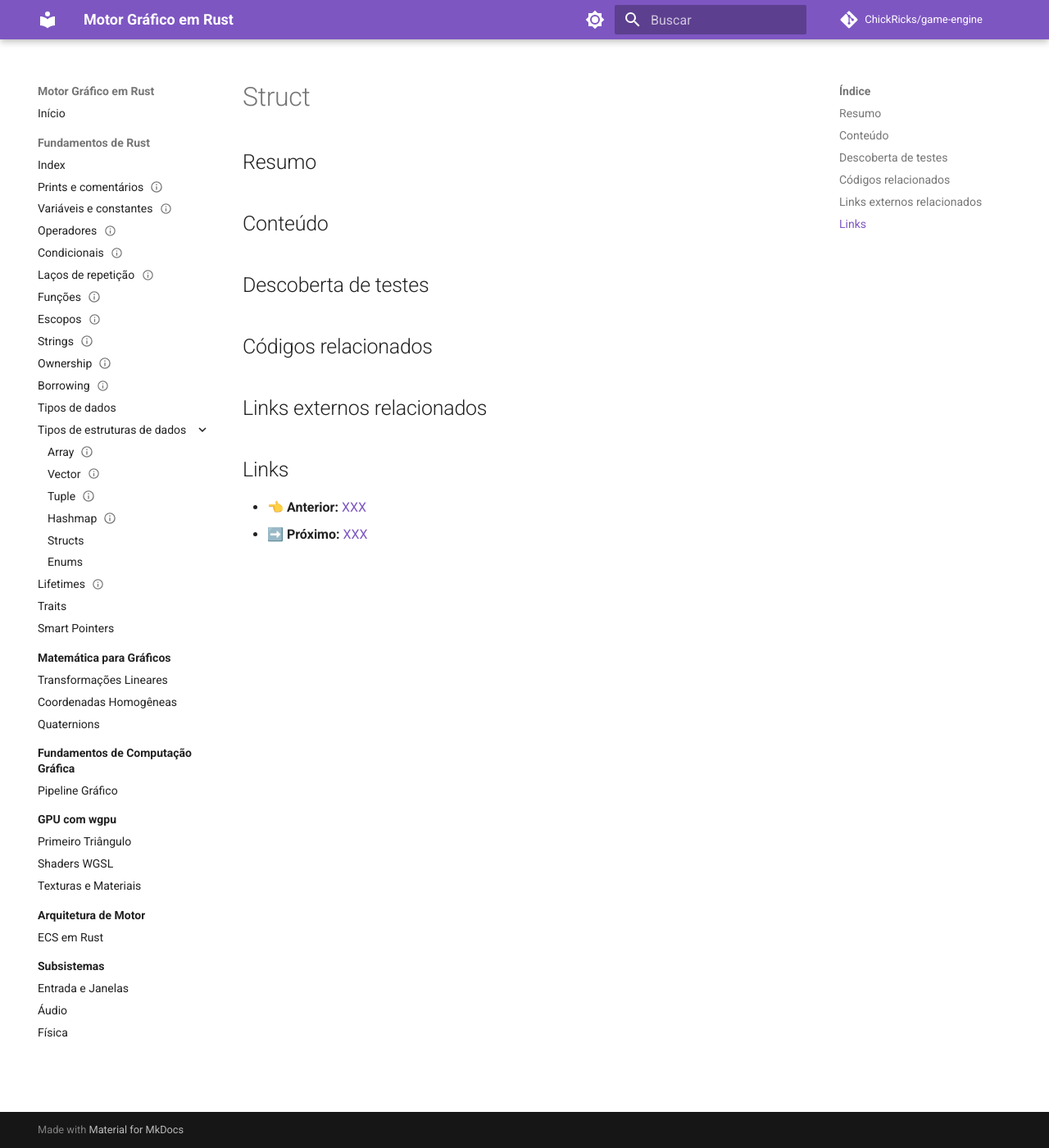
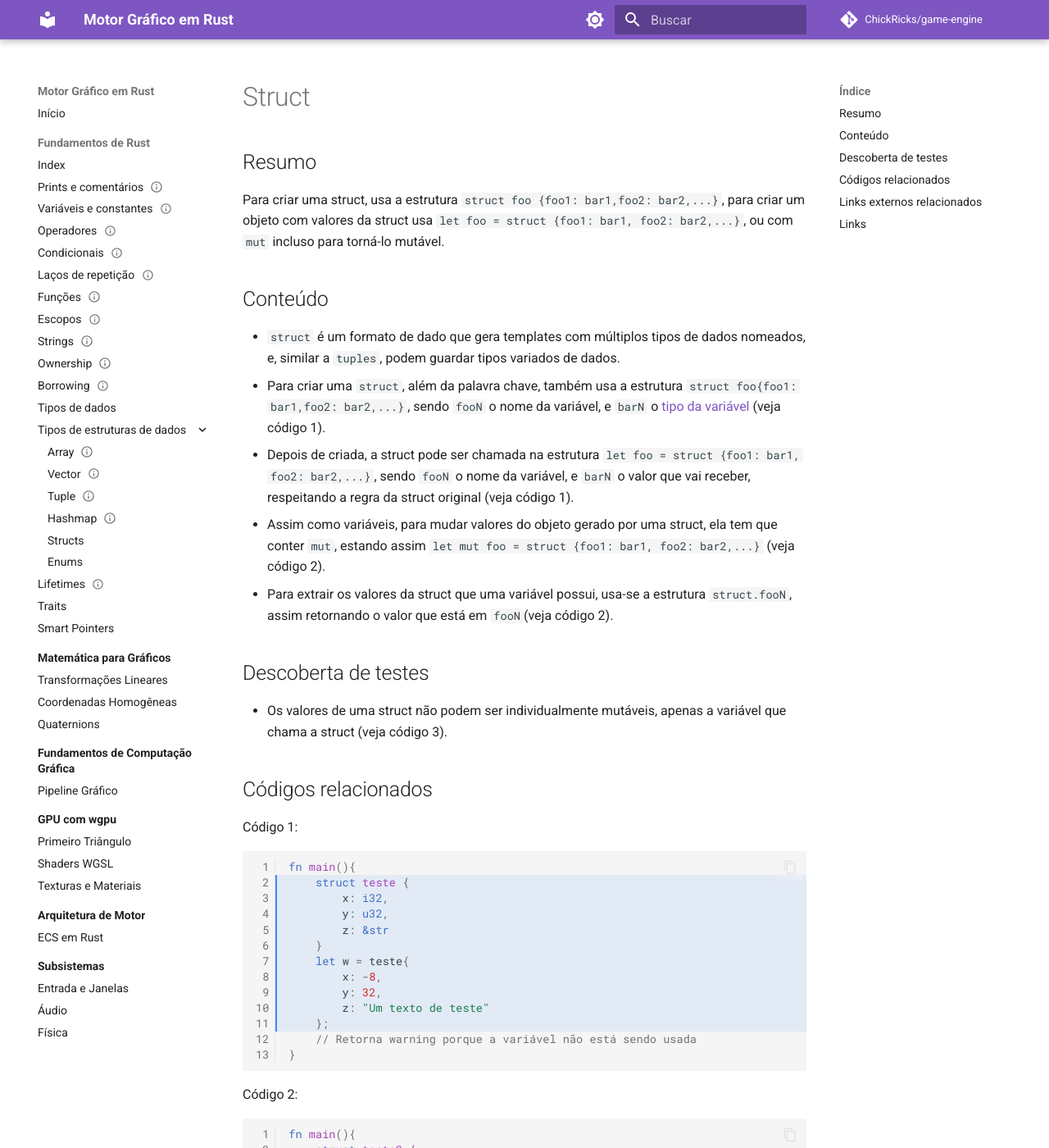
Before and after one commit to ChickRicks/game-engine, an MkDocs documentation site: the page built from docs/1-fundamentos-rust/Estruturas-de-dados/Struct.md, in a window 1280 px wide and 1400 px high. Shown: the whole window at 82% size. Built offline with MkDocs 1.6.1 and Material for MkDocs 9.7.7, drawn with Linux system fonts in a browser that asks for light colours; comment, search, counter and statistics services are not loaded; some of the changed text lies outside the part shown.

Commit message:
vault backup: 2026-11-18 23:54:12

````diff
--- a/docs/1-fundamentos-rust/Estruturas-de-dados/Struct.md
+++ b/docs/1-fundamentos-rust/Estruturas-de-dados/Struct.md
@@ -1,23 +1,90 @@
 ---
 status: pendente
-criado: "2026-11-12"
-modificado: "2026-11-12"
+criado: 2026-11-12
+modificado: 2026-11-18
 autor: ChickRicks
 ---
 # Struct
 
 ## Resumo
-<!-- Descreva brevemente o objetivo deste tópico -->
+Para criar uma struct, usa a estrutura `struct foo {foo1: bar1,foo2: bar2,...}`, para criar um objeto com valores da struct usa `let foo = struct {foo1: bar1, foo2: bar2,...}`, ou com `mut` incluso para torná-lo mutável.
 
 ## Conteúdo
-<!-- Preencha conforme avança o estudo -->
+- `struct` é um formato de dado que gera templates com múltiplos tipos de dados nomeados, e, similar a `tuples`, podem guardar tipos variados de dados.
+- Para criar uma `struct`, além da palavra chave, também usa a estrutura `struct foo{foo1: bar1,foo2: bar2,...}`, sendo `fooN` o nome da variável, e `barN` o [tipo da variável](../2-Variaveis-e-constantes.md) (veja código 1).
+- Depois de criada, a struct pode ser chamada na estrutura `let foo = struct {foo1: bar1, foo2: bar2,...}`, sendo `fooN` o nome da variável, e `barN` o valor que vai receber, respeitando a regra da struct original (veja código 1).
+- Assim como variáveis, para mudar valores do objeto gerado por uma struct, ela tem que conter `mut`, estando assim `let mut foo = struct {foo1: bar1, foo2: bar2,...}` (veja código 2).
+- Para extrair os valores da struct que uma variável possui, usa-se a estrutura `struct.fooN`, assim retornando o valor que está em `fooN`(veja código 2).
 
 ## Descoberta de testes
+- Os valores de uma struct não podem ser individualmente mutáveis, apenas a variável que chama a struct (veja código 3).
 
 ## Códigos relacionados
-
+Código 1:
+```rust hl_lines="2-11" linenums="1"
+fn main(){
+	struct teste {
+		x: i32,
+		y: u32,
+		z: &str
+	}
+	let w = teste{
+		x: -8,
+		y: 32,
+		z: "Um texto de teste"
+	};
+	// Retorna warning porque a variável não está sendo usada
+}
+```
+Código 2:
+```rust hl_lines="7 12 17-18" linenums="1"
+fn main(){
+	struct teste2 {
+		x: u32,
+		y: u64,
+		z: f64
+	}
+	let w = teste2{
+		x: 5,
+		y: 10,
+		z: 6.9
+	};
+	let mut u = teste2{
+		x: 10,
+		y: 7,
+		z: 10.23
+	};
+	//w.x = 10; - Inválido: w não é uma variável mutável.
+	u.y = 80; // Válido, u é mutável.
+}
+```
+Código 3:
+```rust hl_lines="7-8 10-]12 16-17 19" linenums="1"
+fn main(){
+	struct teste3 {
+	x: i64,
+	y: f64,
+	z: &str
+	}
+	/*let w = teste3{
+		mut x: 65,
+		y: 90.5
+		mut z: "Essa struct não vai funcionar"
+	} Inválido: os parâmetros x e z estão com mut, não exclusivamente o nome.*/
+	let mut u = teste3{
+		x: 10,
+		y: 10.8,
+		z: "Essa struct vai funcionar"
+	} // Válido: não fere a estrutura da struct.
+	/* let mut v = teste3{
+		x: 29,
+		mut y: 65.1
+		z: "Essa struct vai quebrar também"
+	} Inválido: o parâmetro y possui mut, não exclusivamente o nome.*/
+}
+```
 ## Links externos relacionados
 
 ## Links
-- 👈 **Anterior:** [XXX](XXX)
-- ➡️ **Próximo:** [XXX](XXX)
+- 👈 **Anterior:** [Hashmaps](Hashmap.md)
+- ➡️ **Próximo:** [Enums](Enum.md)
````
Also changed, not shown: docs/1-fundamentos-rust/3-Operadores.md (+0 -1 lines), 1 other file.
